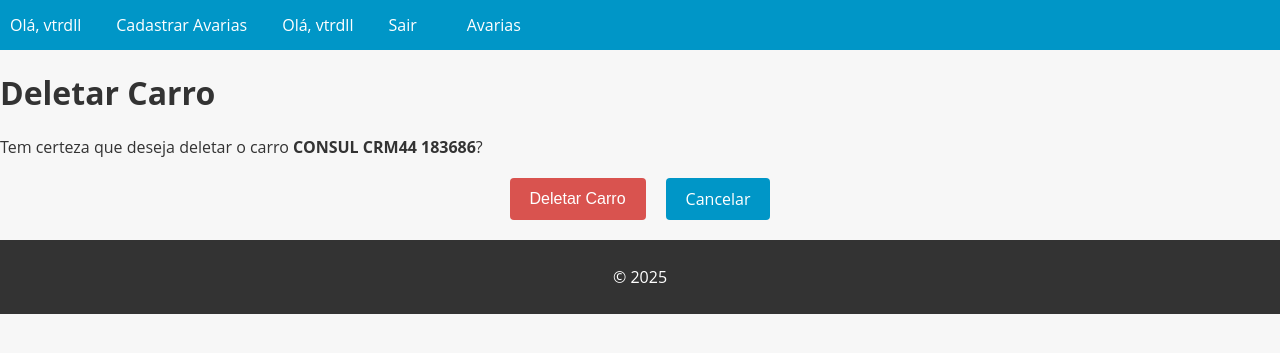
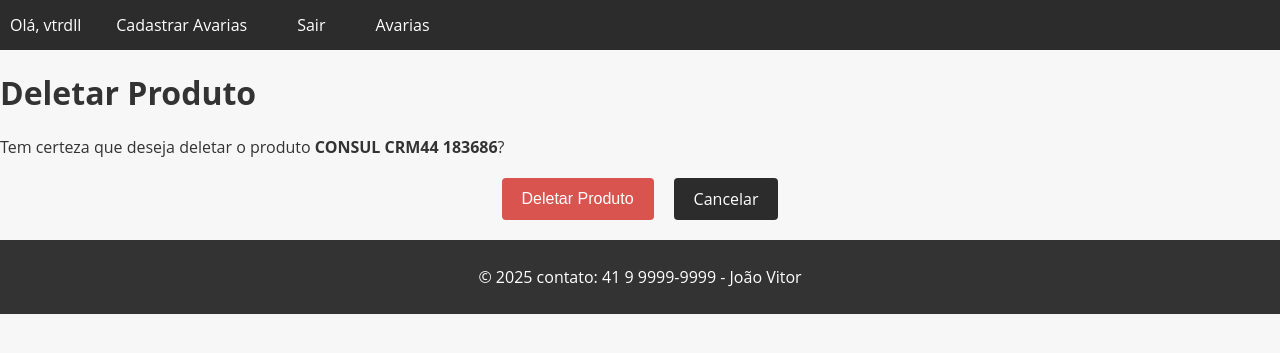
Before and after one commit to vtrdll/django-avarias, a Django app: page /avarias/31/delete/ in a window 1280 px wide. Shown: the top 353 px of the page. Run offline with Django 5.2, Linux system fonts and the light colour scheme; a user stored in the database is signed in; data comes from the database, SQL or seed files in the repository; both versions use the stored data as it was after the commit.

Commit message:
Reparado alguns detalhes dos templates e adicionado requirementes.txt

```diff
--- a/app/templates/base.html
+++ b/app/templates/base.html
@@ -27,7 +27,7 @@
     }
 
     nav {
-        background-color: #0096c7;
+        background-color: rgb(44, 44, 44);
         color: #fff;
         height: 50px;
         display: flex;
@@ -55,7 +55,7 @@
     }
 
     nav ul li a:hover {
-        background-color: #32bbe8;
+        background-color: #383131;
     }
 
     nav ul li.active a {
@@ -85,9 +85,10 @@
           <li><a href="{% url 'login_view' %}">Login</a></li>
 
         {% endif %}
+
+
         {% if user.is_authenticated %}
 
-        <li>Olá, {{ user.username }}</li>
         <li><a href="{% url 'logout' %}">Sair</a></li>
 
         {% endif %}
@@ -105,7 +106,7 @@
   </main>
 
   <footer>
-    <p>&copy; 2025 </p>
+    <p>&copy; 2025 contato: 41 9 9999-9999 - João Vitor </p>
   </footer>
 </body>
 </html>
--- a/avarias/templates/avaria_delete.html
+++ b/avarias/templates/avaria_delete.html
@@ -11,7 +11,7 @@
 
     .btn {
       display: inline-block;
-      background-color: #0096c7;
+      background-color: rgb(44, 44, 44);
       color: #fff;
       border: none;
       padding: 10px 20px;
@@ -23,7 +23,7 @@
     }
 
     .btn:hover {
-      background-color: #108eb8;
+      background-color: rgb(44, 44, 44);
     }
 
     .btn-danger {
@@ -47,14 +47,14 @@
   </style>
   <div class="card">
     <div class="card-header">
-      <h1 class="card-title">Deletar Carro</h1>
+      <h1 class="card-title">Deletar Produto</h1>
     </div>
     <div class="card-body">
-      <p>Tem certeza que deseja deletar o carro <strong>{{ object.marca }} {{ object.modelo }} {{ object.nota_fiscal }}</strong>?</p>
+      <p>Tem certeza que deseja deletar o produto <strong>{{ object.marca }} {{ object.modelo }} {{ object.nota_fiscal }}</strong>?</p>
       <form method="post">
         {% csrf_token %}
         <div class="buttons-container">
-          <button type="submit" class="btn btn-danger">Deletar Carro</button>
+          <button type="submit" class="btn btn-danger">Deletar Produto</button>
           <a href="{% url 'avarias_detail'  avaria.pk %}" class="btn btn-secondary">Cancelar</a>
         </div>
       </form>
--- a/avarias/templates/avarias.html
+++ b/avarias/templates/avarias.html
@@ -78,7 +78,7 @@
     }
 
     button[type="submit"] {
-        background-color: #0096c7;
+        background-color:rgb(44, 44, 44);
         color: #fff;
         border: none;
         padding: 10px 20px;
@@ -89,7 +89,7 @@
     }
 
     button[type="submit"]:hover {
-        background-color: #108eb8;
+        background-color: rgb(44, 44, 44);
     }
   </style>
 
@@ -104,7 +104,7 @@
 
       <a href="{% url 'avarias_detail' avaria.pk %}">
         <div class="avaria-card">
-          {% if avaria.imagem %}
+          {% if avaria.primeira_imagem.imagem %}
             <img src="{{ avaria.primeira_imagem.imagem.url }}" alt="{{ avaria.modelo }} - {{ avaria.marca}}" width="150">
           {% else %}
             <p>Não há imagens disponíveis.</p>
--- a/avarias/templates/avarias_detail.html
+++ b/avarias/templates/avarias_detail.html
@@ -45,7 +45,7 @@
 
     .btn {
       display: inline-block;
-      background-color: #0096c7;
+      background-color: rgb(44, 44, 44);
       color: #fff;
       border: none;
       padding: 10px 20px;
@@ -57,7 +57,7 @@
     }
 
     .btn:hover {
-      background-color: #108eb8;
+      background-color: rgb(44, 44, 44);
     }
 
     .btn-danger {
--- a/avarias/views.py
+++ b/avarias/views.py
@@ -16,7 +16,7 @@ from django.forms import modelformset_factory
 # Create your views here.'''
 
 
-
+@method_decorator(login_required(login_url='login_view'), name='dispatch')
 class AvariaImagemCreateView(CreateView):
     model = Avaria
     form_class = AvariasModelForm
@@ -25,17 +25,19 @@ class AvariaImagemCreateView(CreateView):
     def get_context_data(self, **kwargs):
         context = super().get_context_data(**kwargs)
         # Criar um formset para múltiplas imagens
-        ImagemFormSet = modelformset_factory(ImagemReferencia, form=ImagemModelForm, extra=3)  # extra=3 cria 3 formulários em branco
+        ImagemFormSet = modelformset_factory(ImagemReferencia, form=ImagemModelForm, extra=3)
         context['imagem_formset'] = ImagemFormSet(queryset=ImagemReferencia.objects.none())
         return context
 
     def form_valid(self, form):
         # Salva a avaria
-
         avaria = form.save()
         # Processa o formset de imagens
         imagem_formset = modelformset_factory(ImagemReferencia, form=ImagemModelForm)( self.request.POST, self.request.FILES)
         if imagem_formset.is_valid():
+            if len(imagem_formset) != 3:
+                form.add_error(None, "Você deve preencher todos os campos IMAGENS.")
+                return self.form_invalid(form)
             for imagem_form in imagem_formset:
                 if imagem_form.is_valid():
                     imagem = imagem_form.save(commit=False)
@@ -43,8 +45,6 @@ class AvariaImagemCreateView(CreateView):
                     imagem.save()
 
         # Atribui a avaria salva a self.object
-
-
         self.object = avaria
         # Redireciona para a URL de sucesso usando o ID da avaria
         return HttpResponseRedirect(self.get_success_url())
@@ -52,6 +52,7 @@ class AvariaImagemCreateView(CreateView):
     def get_success_url(self):
         # Usa o reverse para gerar a URL correta com o ID da avaria
         return reverse('avarias_detail', kwargs={'pk': self.object.id})
+
 
 class AvariasView(View):
 
--- /dev/null
+++ b/requirements.txt
@@ -0,0 +1,5 @@
+asgiref==3.8.1
+Django==5.1.2
+pillow==11.1.0
+sqlparse==0.5.1
+tzdata==2024.2
```
Also changed, not shown: db.sqlite3, media/avarias/WhatsApp_Image_2024-02-08_at_18_KCeeqAv.26.36_75958af9.jpg (added), media/avarias/WhatsApp_Image_2024-02-08_at_18_nERcTyw.26.36_75958af9.jpg (added), media/avarias/WhatsApp_Image_2024-03-12_at_11_Aes4tzk.07.38_73110a22.jpg (added), media/avarias/WhatsApp_Image_2024-03-12_at_11_QiLU0HA.07.37_b9d2e3ef.jpg (added), media/avarias/WhatsApp_Image_2024-03-12_at_11_m6v68cS.07.38_73110a22.jpg (added), media/avarias/WhatsApp_Image_2024-03-12_at_11_s4MREXQ.07.38_dbc10f2d.jpg (added), media/avarias/WhatsApp_Image_2024-03-12_at_11_ySbXqjI.07.38_dbc10f2d.jpg (added), media/avarias/WhatsApp_Image_2024-03-12_at_11_zs1NQX6.07.37_b9d2e3ef.jpg (added).
